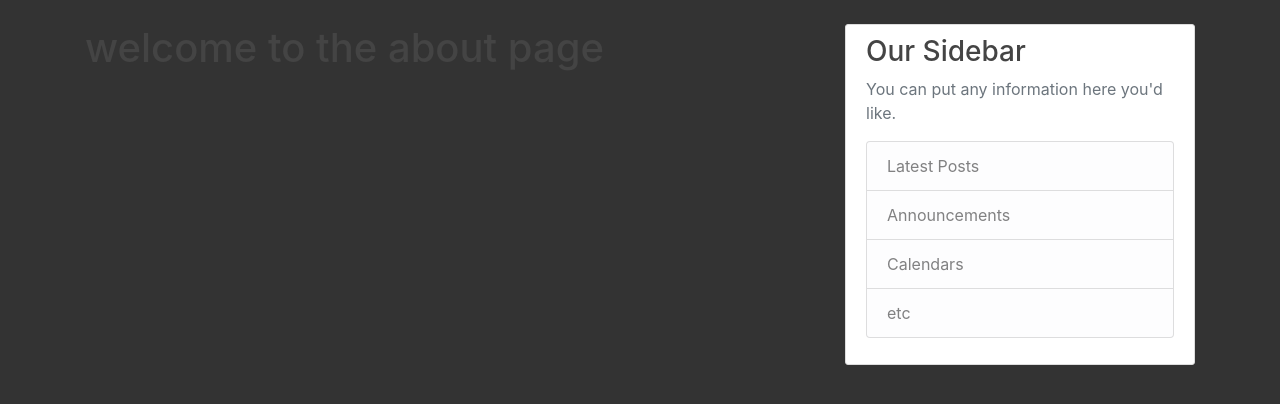
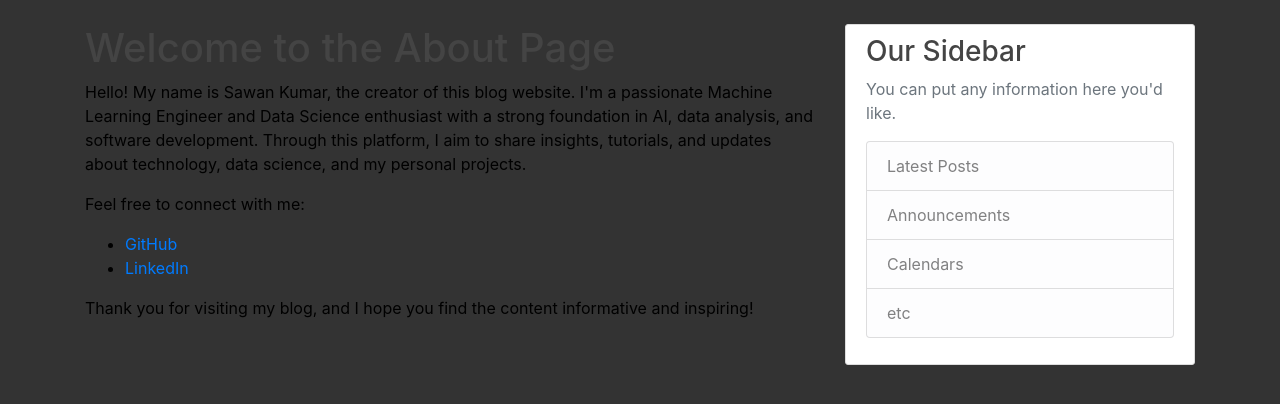
Before and after one commit to sawanjr/BLOG-WEBSITE, a Flask app: page /about in a window 1280 px wide. Shown: the part 56-460 px from the top of the page. Run offline with Flask 3, Linux system fonts and the light colour scheme; some libraries are stand-ins or nearby versions.

Commit message:
Update about.html

```diff
--- a/flaskblog/templates/about.html
+++ b/flaskblog/templates/about.html
@@ -1,4 +1,14 @@
 {% extends "layout.html" %}
 {% block content %}
-    <h1>welcome to the about page </h1>
+    <h1>Welcome to the About Page</h1>
+    <p>Hello! My name is Sawan Kumar, the creator of this blog website. I'm a passionate Machine Learning Engineer and Data Science enthusiast with a strong foundation in AI, data analysis, and software development. Through this platform, I aim to share insights, tutorials, and updates about technology, data science, and my personal projects.</p>
+
+    <p>Feel free to connect with me:</p>
+    <ul>
+        <li><a href="https://github.com/sawanjr" target="_blank">GitHub</a></li>
+        <li><a href="LinkedIn
+https://www.linkedin.com/in/sawan-kumar-bb8793243/" target="_blank">LinkedIn</a></li>
+    </ul>
+
+    <p>Thank you for visiting my blog, and I hope you find the content informative and inspiring!</p>
 {% endblock content %}
```
